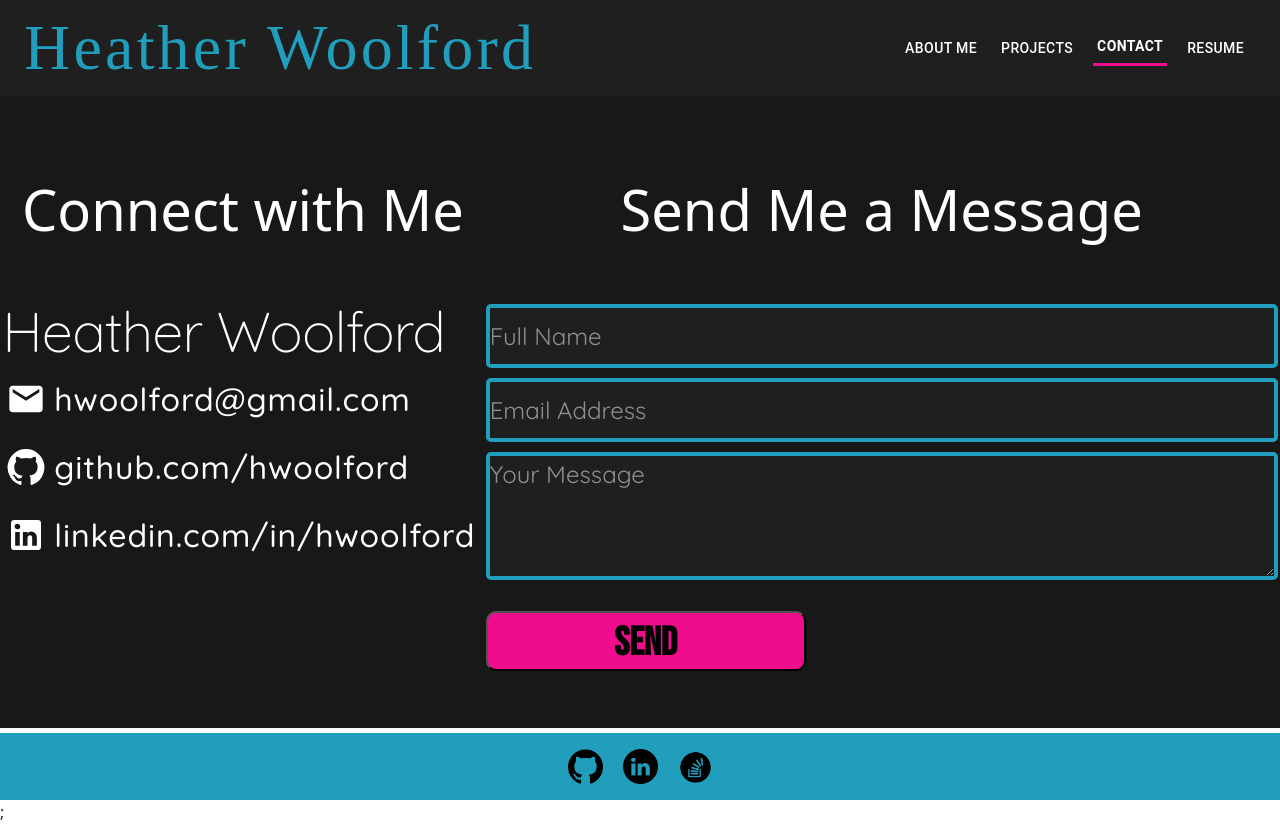
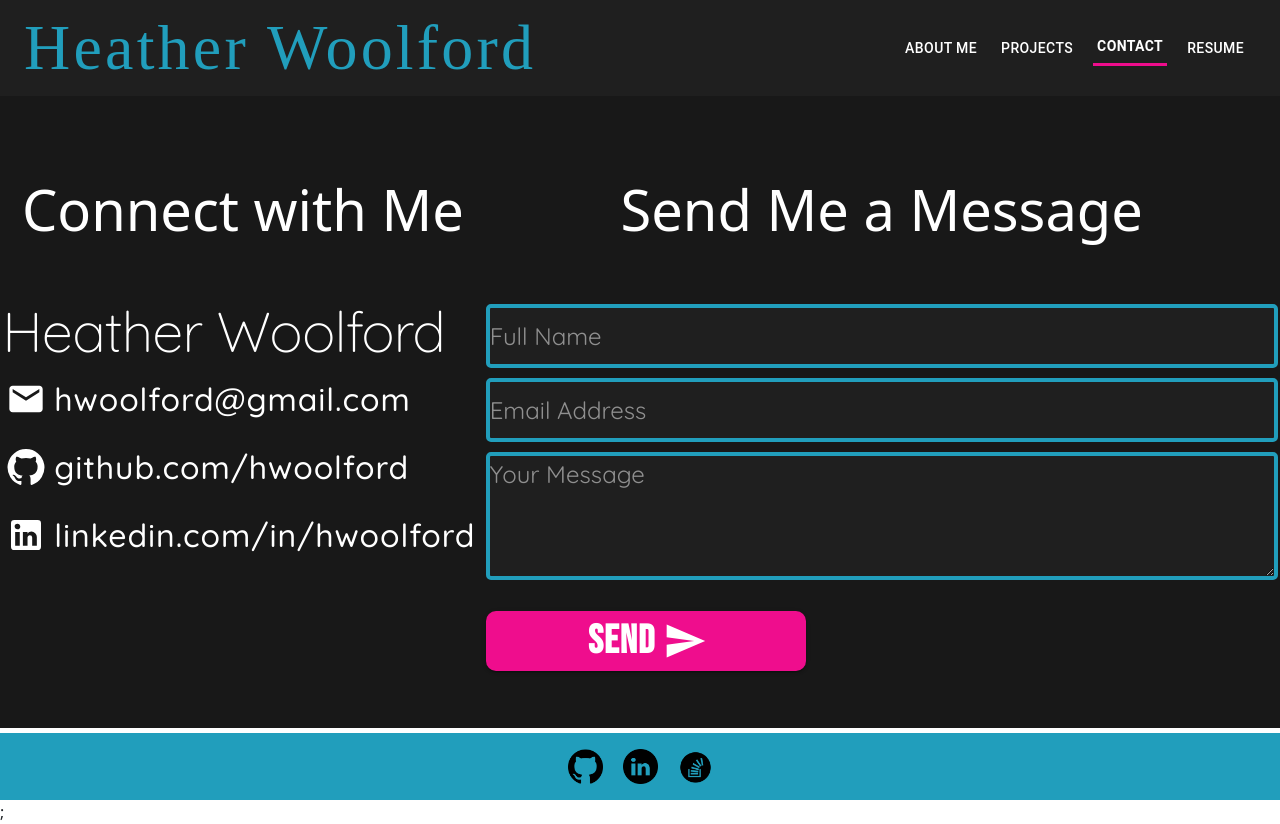
Before and after one commit to hwoolford/Portfolio, a React (Vite) app: page /contact in a window 1280 px wide. Built offline with nearby package versions, Linux system fonts and the light colour scheme; a web font is replaced by a local one.

Commit message:
changed button back to materialUI

```diff
--- a/src/components/ContactForm/ContactForm.jsx
+++ b/src/components/ContactForm/ContactForm.jsx
@@ -3,10 +3,10 @@ import "../ContactForm/ContactForm.css";
 import { useState } from "react";
 import {
   // Box,
-  // Button,
+  Button,
   // Grid,
 } from "@mui/material/";
-// import SendIcon from "@mui/icons-material/Send";
+import SendIcon from "@mui/icons-material/Send";
 import { validateEmail } from "../../utils/validateEmail";
 
 
@@ -124,13 +124,13 @@ export default function ContactForm() {
                 {/* </Grid> */}
                 <div className="button-container">
                     {/* <Grid item xs={12} md={12} justifyContent="center" container> */}
-                    <button
-                      // variant="contained"
+                    <Button
+                      variant="contained"
                       type="submit"
-                      // endIcon={<SendIcon style={{ fontSize: "2.75rem" }} />}
+                      endIcon={<SendIcon style={{ fontSize: "2.75rem" }} />}
                       >
                         Send
-                      </button>
+                      </Button>
                     {/* </Grid> */}
                 </div>
               {/* </Grid> */}
```
